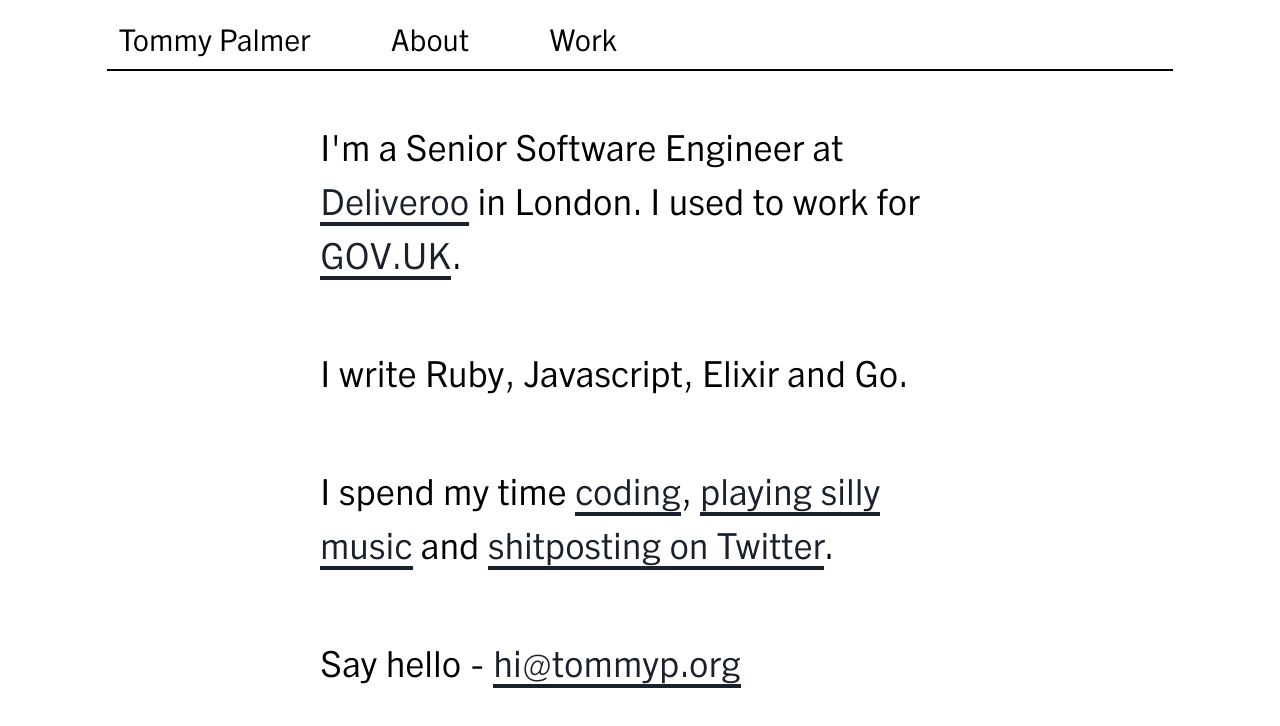
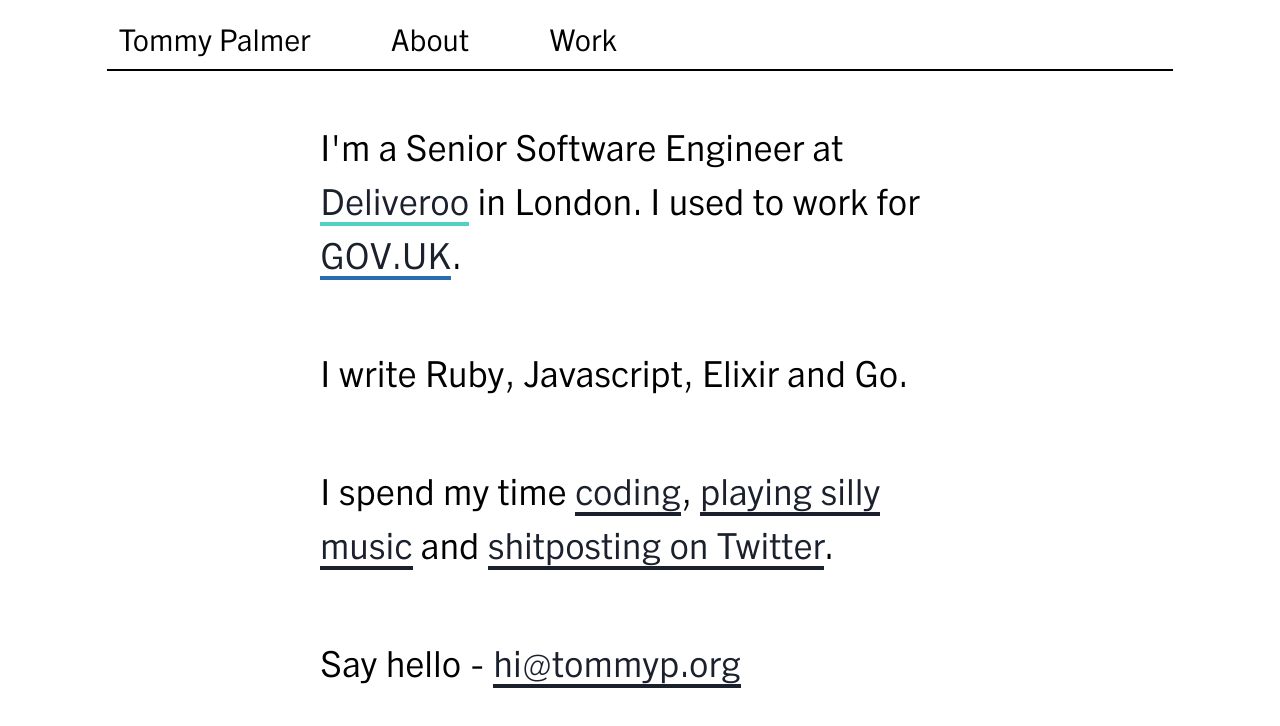
Before and after one commit to tommyp/tommyp.org, a Next.js app: page /about in a window 1280 px wide. Shown: the top 726 px of the page. Built offline with nearby package versions, Linux system fonts and the light colour scheme.

Commit message:
color links in /about

```diff
--- a/components/external_a.js
+++ b/components/external_a.js
@@ -16,9 +16,9 @@ const ExtA = ({
         lg:border-b-4
         border-solid
         ${textColor || "text-gray-900"}
-        ${textHoverColor || "hover:text-gray-600"}
+        hover:${textHoverColor || "text-gray-600"}
         ${borderColor || "border-gray-900"}
-        ${borderHoverColor || "hover:border-gray-600"}
+        hover:${borderHoverColor || "border-gray-600"}
       `}
     >
       {children}
--- a/pages/about.js
+++ b/pages/about.js
@@ -15,8 +15,24 @@ function About() {
       <section className="container mx-auto w-screen md:w-3/6 pl-6 pr-6 md:pl-0 md:pr-0">
         <P>
           I&apos;m a Senior Software Engineer at{" "}
-          <ExtA href="https://deliveroo.co.uk/">Deliveroo</ExtA> in London. I
-          used to work for <ExtA href="https://gov.uk">GOV.UK</ExtA>.
+          <ExtA
+            borderColor="border-teal-400"
+            borderHoverColor="border-teal-400"
+            textHoverColor="text-teal-400"
+            href="https://deliveroo.co.uk/"
+          >
+            Deliveroo
+          </ExtA>{" "}
+          in London. I used to work for{" "}
+          <ExtA
+            borderColor="border-blue-700"
+            borderHoverColor="border-blue-700"
+            textHoverColor="text-blue-700"
+            href="https://gov.uk"
+          >
+            GOV.UK
+          </ExtA>
+          .
         </P>
         <P>I write Ruby, Javascript, Elixir and Go.</P>
         <P>
```
